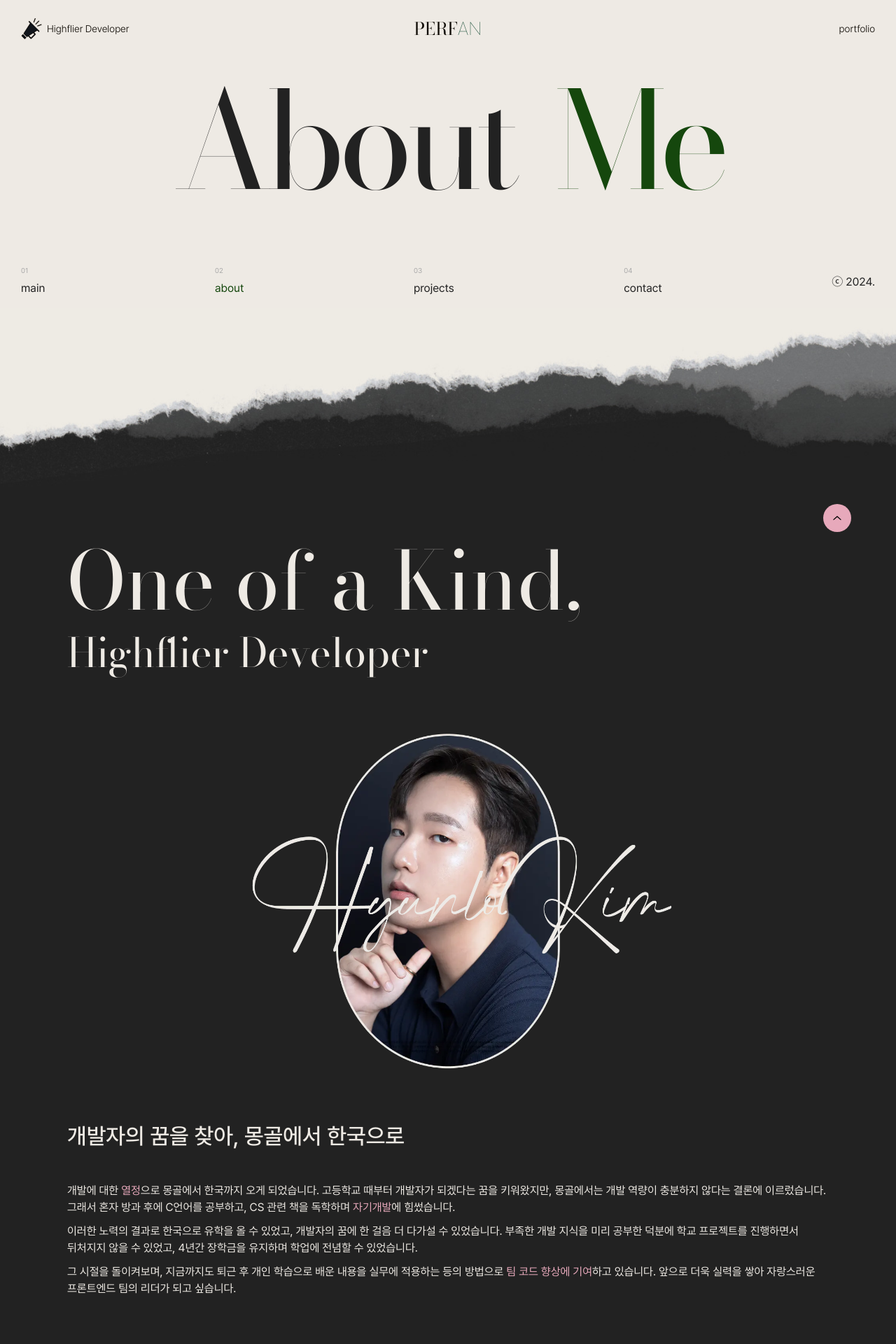
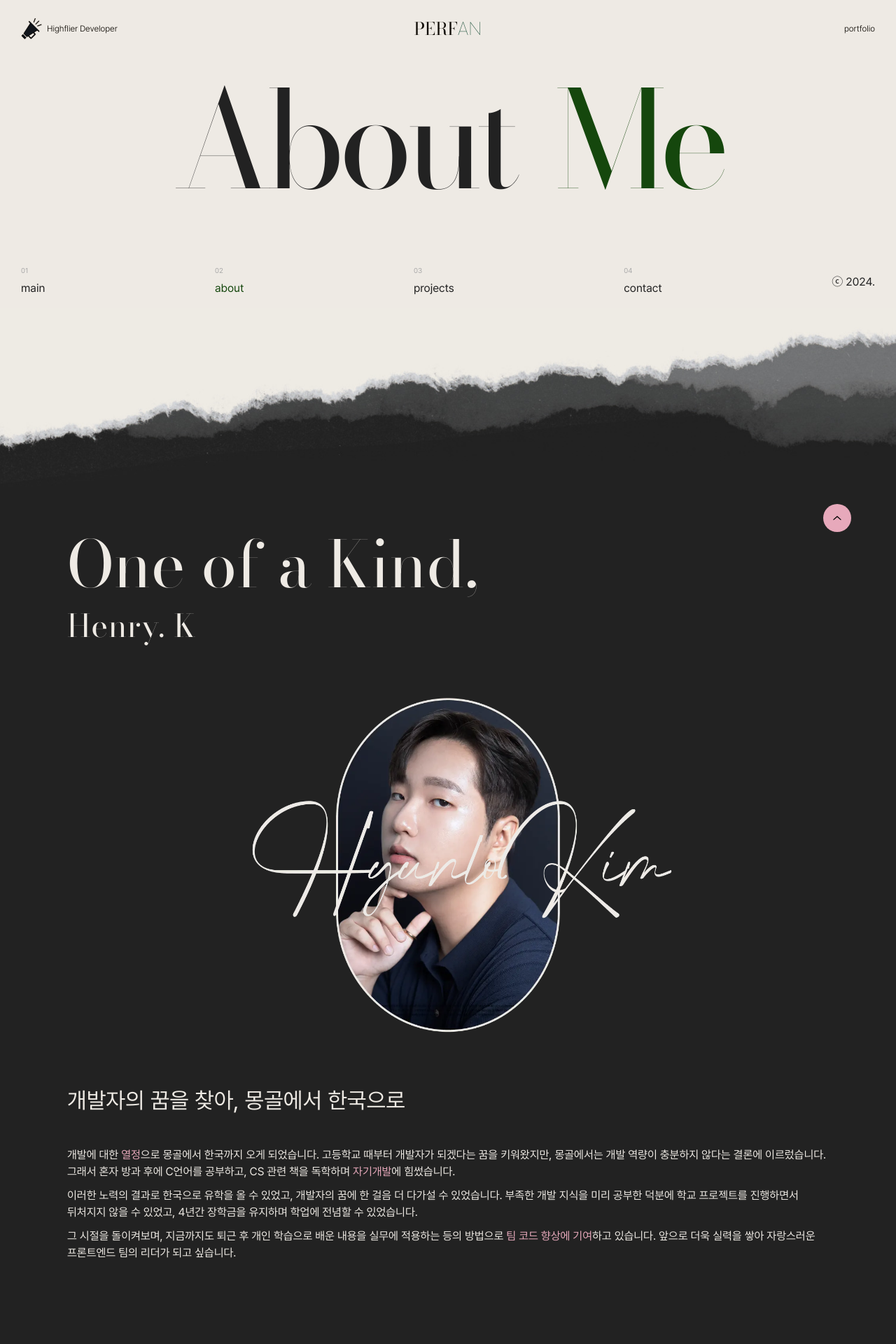
Before and after one commit to KimHyunLo/PERFAN, a React (Vite) app: page /about in a window 1280 px wide. Shown: the top 1920 px of the page at 70% size. Built offline with nearby package versions, Linux system fonts and the light colour scheme.

Commit message:
update: About 페이지 헤더 테크 수정

```diff
--- a/src/components/Header.jsx
+++ b/src/components/Header.jsx
@@ -49,7 +49,7 @@ const HeaderSide = styled.div`
 `
 
 const HeaderItem = styled.div`
-  font-size: max(14px, 0.8vw);
+  font-size: max(12px, 0.8vw);
   font-weight: 200;
   color: var(--black-difference);
 
--- a/src/components/Title.jsx
+++ b/src/components/Title.jsx
@@ -1,6 +1,6 @@
 import styled from 'styled-components'
 
-const StyledTitle = styled.div`
+const StyledTitle = styled.h1`
   position: absolute;
   left: 50%;
   top: 25%;
@@ -8,7 +8,6 @@ const StyledTitle = styled.div`
   text-align: center;
   width: 100%;
   font-family: 'Bodoni Moda', sans-serif;
-  font-size: 15vw;
   letter-spacing: -1rem;
   word-spacing: 2rem;
 
--- a/src/index.css
+++ b/src/index.css
@@ -108,18 +108,21 @@ h1,
 h2,
 h3,
 h4 {
-  font-weight: 500;
+  font-weight: normal;
   line-height: 1;
   white-space: nowrap;
 }
 
+h1 {
+  font-size: 15vw;
+}
+
 h2 {
-  font-size: 7vw;
-  /* font-size: clamp(14px, 1.6vw, 18px); */
+  font-size: max(92px, 7vw);
 }
 
 h3 {
-  font-size: 3.5vw;
+  font-size: max(45px, 3.5vw);
 }
 
 h4 {
--- a/src/routes/About.jsx
+++ b/src/routes/About.jsx
@@ -51,12 +51,9 @@ const StyledHeader = styled.div`
   line-height: 1.2;
   margin-bottom: 10rem;
 
-  .header1 {
-    font-size: 7vw;
-  }
-
-  .header2 {
-    font-size: 3.5vw;
+  h3 {
+    margin-top: max(10px, 1.5vw);
+    letter-spacing: 1px;
   }
 
   @media only screen and (max-width: 1280px) {
@@ -64,14 +61,6 @@ const StyledHeader = styled.div`
 
     &.no-margin {
       margin: 0;
-    }
-
-    .header1 {
-      font-size: max(9vw, 32px);
-    }
-
-    .header2 {
-      font-size: max(4.5vw, 22px);
     }
   }
 `
@@ -83,20 +72,20 @@ function About() {
       <StyledContentBox>
         <AboutIntroduction>
           <StyledHeader className="no-margin">
-            <div className="header1">One of a Kind,</div>
-            <div className="header2">Highflier Developer</div>
+            <h2>One of a Kind,</h2>
+            <h3>Henry. K</h3>
           </StyledHeader>
         </AboutIntroduction>
         <AboutExperience>
           <StyledHeader>
-            <div className="header1">Busy But Happy,</div>
-            <div className="header2">Work-Life</div>
+            <h2>Busy But Happy,</h2>
+            <h3>Work-Life</h3>
           </StyledHeader>
         </AboutExperience>
         <AboutSkills>
           <StyledHeader>
-            <div className="header1">Certified Quality,</div>
-            <div className="header2">Being Skilled</div>
+            <h2>Certified Quality,</h2>
+            <h3>Being Skilled</h3>
           </StyledHeader>
         </AboutSkills>
       </StyledContentBox>
```
